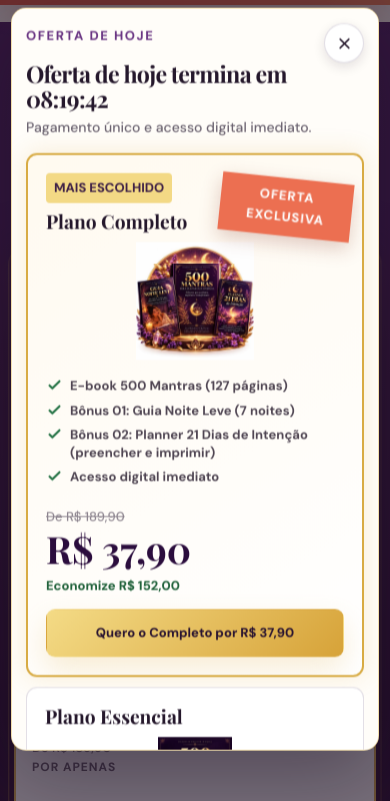
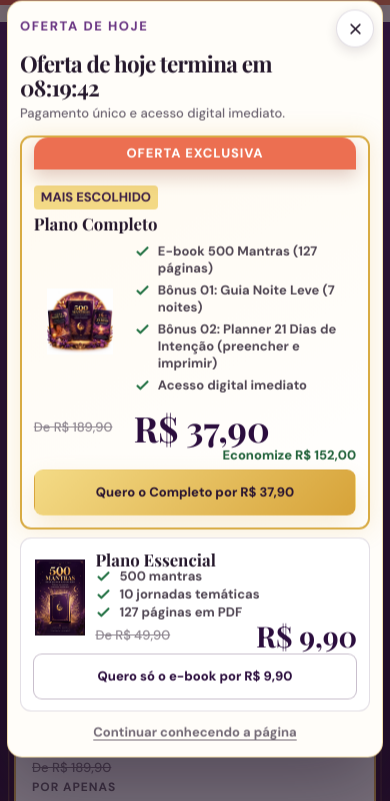
Before and after one commit to kaykyinnecco-oss/500mantras, a website: page index.html in a window 390 px wide. Both pictures are taken after a click on the link "Ver oferta". Shown: the part 4170-4971 px from the top of the page. Drawn offline with nearby package versions, Linux system fonts and the light colour scheme; a web font is replaced by a local one.

Commit message:
fix: compactar popup e horizontalizar oferta

```diff
--- a/index.html
+++ b/index.html
@@ -279,7 +279,7 @@
 
   <div class="lightbox" id="lightbox" role="dialog" aria-modal="true" aria-label="Depoimento ampliado" hidden>
     <button class="modal-close" type="button" aria-label="Fechar imagem"><svg><use href="#i-close"></use></svg></button>
-    <img id="lightbox-image" src="" alt="Depoimento ampliado">
+    <img id="lightbox-image" alt="Depoimento ampliado">
   </div>
 
   <div class="offer-popup" id="offer-popup" role="dialog" aria-modal="true" aria-labelledby="popup-title" hidden>
--- a/styles.css
+++ b/styles.css
@@ -156,13 +156,13 @@ main { padding-top: var(--header-height); }
 .plans-section .container { position: relative; z-index: 1; }
 .plans-grid { display: grid; grid-template-columns: minmax(0, 1.55fr) minmax(280px, .75fr); gap: 24px; align-items: center; }
 .plan-card { position: relative; border-radius: 16px; color: var(--ink); background: #fff; }
-.plan-complete { min-height: 735px; padding: 42px 34px 28px 44%; border: 2px solid #e1b957; box-shadow: 0 25px 80px rgba(0,0,0,.3), 0 0 50px rgba(219, 166, 55, .12); }
+.plan-complete { min-height: 735px; padding: 96px 34px 28px 44%; border: 2px solid #e1b957; box-shadow: 0 25px 80px rgba(0,0,0,.3), 0 0 50px rgba(219, 166, 55, .12); }
 .plan-complete::before { content: ""; position: absolute; z-index: -1; inset: -8px; border: 1px solid rgba(242, 202, 102, .65); border-radius: 21px; animation: border-breathe 2.8s ease-in-out infinite; }
-.popular-ribbon { position: absolute; z-index: 8; top: -16px; left: 50%; min-width: 230px; padding: 9px 18px; border-radius: 7px; color: #2c1732; background: linear-gradient(90deg, #e3b84e, #f6dfa0, #e3b84e); box-shadow: 0 8px 20px rgba(47, 18, 56, .25); transform: translateX(-50%); text-align: center; font-weight: 900; font-size: .78rem; text-transform: uppercase; letter-spacing: .08em; }
+.popular-ribbon { position: absolute; z-index: 8; top: 42px; left: 50%; min-width: 230px; padding: 9px 18px; border-radius: 7px; color: #2c1732; background: linear-gradient(90deg, #e3b84e, #f6dfa0, #e3b84e); box-shadow: 0 8px 20px rgba(47, 18, 56, .25); transform: translateX(-50%); text-align: center; font-weight: 900; font-size: .78rem; text-transform: uppercase; letter-spacing: .08em; }
 .popular-ribbon span { padding-right: 8px; margin-right: 7px; border-right: 1px solid rgba(45, 23, 49, .28); }
-.exclusive-ribbon { position: absolute; z-index: 7; top: 28px; right: 16px; width: 176px; padding: 8px 0; overflow: hidden; color: #fff; background: var(--coral); box-shadow: 0 7px 18px rgba(131, 49, 31, .24); transform: rotate(8deg); text-align: center; font-size: .75rem; font-weight: 900; letter-spacing: .07em; text-transform: uppercase; }
+.exclusive-ribbon { position: absolute; z-index: 7; top: 0; left: 0; width: 100%; padding: 8px 14px; overflow: hidden; border-radius: 14px 14px 0 0; color: #fff; background: var(--coral); box-shadow: 0 7px 18px rgba(131, 49, 31, .24); transform: none; text-align: center; font-size: .75rem; font-weight: 900; line-height: 1.2; letter-spacing: .07em; text-transform: uppercase; white-space: nowrap; }
 .exclusive-ribbon::after { content: ""; position: absolute; top: -50%; left: -35%; width: 25%; height: 200%; background: linear-gradient(90deg, transparent, rgba(255,255,255,.72), transparent); transform: skewX(-18deg) translateX(-350%); animation: ribbon-shimmer 2.8s ease-in-out infinite; }
-.plan-product-stack { position: absolute; left: 3%; top: 90px; width: 38%; height: 480px; }
+.plan-product-stack { position: absolute; left: 3%; top: 112px; width: 38%; height: 480px; }
 .plan-product-stack img { position: absolute; bottom: 0; border-radius: 5px; box-shadow: 0 16px 33px rgba(31, 11, 39, .28); }
 .stack-main { z-index: 3; left: 24%; width: 58%; transform: rotate(-1deg); }
 .stack-bonus { z-index: 2; width: 48%; }
@@ -244,29 +244,30 @@ main { padding-top: var(--header-height); }
 .modal-close { z-index: 5; width: 42px; height: 42px; border: 1px solid rgba(255,255,255,.35); border-radius: 50%; display: grid; place-items: center; color: #fff; background: rgba(35, 17, 42, .86); }
 .lightbox .modal-close { position: absolute; top: 18px; right: 18px; }
 .offer-popup__backdrop { position: absolute; inset: 0; background: rgba(25, 11, 30, .58); animation: fade-in .3s ease both; }
-.offer-popup__panel { position: absolute; left: 50%; top: 50%; width: min(900px, calc(100% - 28px)); max-height: 86svh; padding: 24px; border: 1px solid rgba(224, 181, 75, .45); border-radius: 15px; overflow-y: auto; color: var(--ink); background: #fffdf9; box-shadow: 0 26px 80px rgba(20, 7, 28, .38); transform: translate(-50%, -50%); animation: popup-in .38s ease both; }
-.popup-close { position: sticky; z-index: 12; top: 0; float: right; margin: 0 0 -42px 12px; color: var(--ink); border-color: var(--line); background: #fff; box-shadow: 0 4px 12px rgba(36, 17, 42, .12); }
+.offer-popup__panel { position: absolute; left: 50%; top: 50%; width: min(900px, calc(100% - 28px)); max-height: calc(100dvh - 24px); padding: clamp(14px, 2.2vh, 20px); border: 1px solid rgba(224, 181, 75, .45); border-radius: 15px; overflow: hidden; color: var(--ink); background: #fffdf9; box-shadow: 0 26px 80px rgba(20, 7, 28, .38); transform: translate(-50%, -50%); animation: popup-in .38s ease both; }
+.popup-close { position: absolute; z-index: 12; top: 12px; right: 12px; color: var(--ink); border-color: var(--line); background: #fff; box-shadow: 0 4px 12px rgba(36, 17, 42, .12); }
 .popup-heading { padding-right: 52px; }
-.popup-heading h2 { margin-bottom: 5px; font-size: 1.85rem; }
-.popup-heading p { margin-bottom: 14px; font-size: .9rem; }
+.popup-heading h2 { margin-bottom: 3px; font-size: clamp(1.35rem, 3.1vh, 1.75rem); font-family: "Playfair Display", serif; font-weight: 700; font-style: normal; line-height: 1.08; }
+.popup-heading .sync-countdown { font: inherit; font-variant-numeric: tabular-nums; letter-spacing: inherit; }
+.popup-heading p { margin-bottom: clamp(7px, 1.5vh, 12px); font-size: .875rem; }
 .popup-plans { clear: both; display: grid; grid-template-columns: 1.35fr .85fr; gap: 14px; align-items: stretch; }
-.popup-plan { position: relative; padding: 20px; border: 1px solid var(--line); border-radius: 11px; display: grid; align-content: start; overflow: hidden; background: #fff; }
-.popup-plan--complete { padding: 24px; border: 2px solid #d8ab43; background: linear-gradient(150deg, #fffaf0, #fff); box-shadow: 0 0 24px rgba(215, 163, 57, .18); }
-.popup-picked { width: fit-content; margin-bottom: 8px; padding: 5px 8px; border-radius: 4px; color: #402347; background: var(--gold-light); font-size: .75rem; font-weight: 900; text-transform: uppercase; }
-.popup-plan .exclusive-ribbon { top: 27px; right: 14px; width: 150px; font-size: .75rem; transform: rotate(7deg); }
-.popup-plan h3 { margin-bottom: 10px; font-size: 1.45rem; }
-.popup-plan-image { display: block; margin: 0 auto 10px; object-fit: contain; }
-.popup-plan-image--complete { width: 146px; height: 126px; }
-.popup-plan-image--essential { width: 86px; height: 126px; }
-.popup-benefits { list-style: none; padding: 0; margin: 0 0 14px; }
-.popup-benefits li { display: flex; align-items: flex-start; gap: 7px; margin: 7px 0; color: #504653; font-size: .82rem; font-weight: 700; line-height: 1.35; }
+.popup-plan { position: relative; padding: clamp(14px, 2.2vh, 18px); border: 1px solid var(--line); border-radius: 11px; display: grid; align-content: start; overflow: hidden; background: #fff; }
+.popup-plan--complete { padding-top: clamp(48px, 7.2vh, 56px); border: 2px solid #d8ab43; background: linear-gradient(150deg, #fffaf0, #fff); box-shadow: 0 0 24px rgba(215, 163, 57, .18); }
+.popup-picked { width: fit-content; margin-bottom: 5px; padding: 4px 7px; border-radius: 4px; color: #402347; background: var(--gold-light); font-size: .75rem; font-weight: 900; line-height: 1.2; text-transform: uppercase; }
+.popup-plan .exclusive-ribbon { top: 0; left: 0; width: 100%; font-size: .75rem; transform: none; }
+.popup-plan h3 { margin-bottom: 5px; font-size: clamp(1.15rem, 2.5vh, 1.35rem); }
+.popup-plan-image { display: block; margin: 0 auto 5px; object-fit: contain; }
+.popup-plan-image--complete { width: clamp(112px, 17vh, 140px); height: clamp(92px, 14vh, 118px); }
+.popup-plan-image--essential { width: clamp(62px, 10vh, 78px); height: clamp(88px, 14vh, 112px); }
+.popup-benefits { list-style: none; padding: 0; margin: 0 0 clamp(6px, 1.3vh, 10px); }
+.popup-benefits li { display: flex; align-items: flex-start; gap: 7px; margin: clamp(3px, .7vh, 6px) 0; color: #504653; font-size: .8125rem; font-weight: 700; line-height: 1.28; }
 .popup-benefits svg { flex: 0 0 auto; width: 17px; height: 17px; color: #237244; stroke-width: 3; }
 .popup-plan s { color: #8d858f; font-size: .75rem; }
-.popup-plan > strong { margin-bottom: 7px; color: var(--purple); font-family: "Playfair Display", serif; font-size: 2.2rem; line-height: 1.1; }
-.popup-plan--complete > strong { font-size: 2.75rem; }
-.popup-plan > em { margin-bottom: 12px; color: #22633c; font-size: .82rem; font-style: normal; font-weight: 900; }
-.popup-plan .button { min-height: 46px; padding-inline: 12px; font-size: .8rem; }
-.popup-continue { display: block; margin: 13px auto 0; padding: 6px 12px; border: 0; color: #736a76; background: transparent; font-size: .78rem; font-weight: 700; text-decoration: underline; text-underline-offset: 3px; }
+.popup-plan > strong { margin-bottom: 3px; color: var(--purple); font-family: "Playfair Display", serif; font-size: clamp(1.75rem, 4.5vh, 2.15rem); line-height: 1; }
+.popup-plan--complete > strong { font-size: clamp(2rem, 5.4vh, 2.6rem); }
+.popup-plan > em { margin-bottom: clamp(5px, 1vh, 9px); color: #22633c; font-size: .8125rem; font-style: normal; font-weight: 900; }
+.popup-plan .button { min-height: clamp(42px, 6vh, 46px); padding: 8px 10px; font-size: .8125rem; line-height: 1.2; }
+.popup-continue { display: block; margin: clamp(5px, 1vh, 9px) auto 0; padding: 4px 10px; border: 0; color: #736a76; background: transparent; font-size: .8125rem; font-weight: 700; line-height: 1.25; text-decoration: underline; text-underline-offset: 3px; }
 
 .reveal { opacity: 0; transform: translateY(26px); transition: opacity .75s ease, transform .75s ease; }
 .reveal.is-visible { opacity: 1; transform: translateY(0); }
@@ -355,8 +356,8 @@ main { padding-top: var(--header-height); }
   .bonus-total { align-items: flex-start; text-align: left; font-size: .85rem; }
   .plans-section { padding: 44px 0; }
   .plans-grid { gap: 18px; }
-  .plan-complete { min-height: 0; padding: 242px 20px 22px; }
-  .plan-product-stack { left: 50%; top: 44px; width: 255px; height: 190px; transform: translateX(-50%); }
+  .plan-complete { min-height: 0; padding: 262px 20px 22px; }
+  .plan-product-stack { left: 50%; top: 76px; width: 255px; height: 178px; transform: translateX(-50%); }
   .plan-product-stack .stack-main { width: 96px; left: 31%; }
   .plan-product-stack .stack-bonus { width: 79px; }
   .plan-product-stack .stack-bonus-a { left: 11%; }
@@ -376,23 +377,55 @@ main { padding-top: var(--header-height); }
   .footer-bottom { flex-direction: column; }
   .guarantee-seal { justify-content: flex-start; padding: 18px; }
   .guarantee-image { width: 86px; height: 86px; }
-  .popup-heading h2 { font-size: 1.45rem; }
-  .popup-heading p { font-size: .875rem; }
+  .popup-heading { padding-right: 42px; }
+  .popup-heading h2 { font-size: clamp(1.15rem, 3.1vh, 1.4rem); }
+  .popup-heading p { font-size: .8125rem; }
   .popup-heading .kicker, .popup-picked, .popup-plan .exclusive-ribbon { font-size: .8125rem; }
-  .offer-popup__panel { width: calc(100% - 22px); max-height: 88svh; padding: 14px; }
-  .popup-close { width: 40px; height: 40px; margin-bottom: -40px; }
-  .popup-plans { grid-template-columns: 1fr; gap: 10px; }
-  .popup-plan, .popup-plan--complete { padding: 18px; }
-  .popup-plan h3 { font-size: 1.2rem; }
+  .offer-popup__panel { width: calc(100% - 14px); max-height: calc(100dvh - 12px); padding: clamp(8px, 1.5vh, 12px); }
+  .popup-close { top: 8px; right: 8px; width: 38px; height: 38px; }
+  .popup-plans { grid-template-columns: 1fr; gap: clamp(5px, 1vh, 8px); }
+  .popup-plan { padding: clamp(8px, 1.4vh, 12px); }
+  .popup-plan--complete { padding-top: clamp(38px, 6.3vh, 48px); grid-template-columns: clamp(84px, 24vw, 92px) minmax(0, 1fr) auto; column-gap: 8px; align-items: center; }
+  .popup-plan--complete .exclusive-ribbon { grid-column: 1 / -1; }
+  .popup-plan--complete .popup-picked { grid-column: 1 / -1; }
+  .popup-plan--complete h3 { grid-column: 1 / -1; }
+  .popup-plan--complete .popup-plan-image { grid-column: 1; grid-row: 3; }
+  .popup-plan--complete .popup-benefits { grid-column: 2 / -1; grid-row: 3; }
+  .popup-plan--complete > s { grid-column: 1; grid-row: 4; }
+  .popup-plan--complete > strong { grid-column: 2 / -1; grid-row: 4; margin: 0; white-space: nowrap; }
+  .popup-plan--complete > em { grid-column: 1 / -1; grid-row: 5; margin: 0; text-align: right; }
+  .popup-plan--complete .button { grid-column: 1 / -1; grid-row: 6; margin-top: 3px; }
+  .popup-plan--essential { grid-template-columns: clamp(44px, 14vw, 58px) minmax(0, 1fr) auto; column-gap: 8px; align-items: center; }
+  .popup-plan--essential h3 { grid-column: 2 / -1; margin: 0; }
+  .popup-plan--essential .popup-plan-image { grid-column: 1; grid-row: 1 / span 3; }
+  .popup-plan--essential .popup-benefits { grid-column: 2 / -1; grid-row: 2; display: flex; flex-wrap: wrap; gap: 1px 10px; margin: 0; }
+  .popup-plan--essential .popup-benefits li { margin: 0; white-space: nowrap; }
+  .popup-plan--essential > s { grid-column: 2; grid-row: 3; }
+  .popup-plan--essential > strong { grid-column: 3; grid-row: 3; margin: 0; }
+  .popup-plan--essential .button { grid-column: 1 / -1; grid-row: 4; margin-top: 3px; }
+  .popup-plan h3 { font-size: 1.05rem; }
   .popup-benefits li { font-size: .8125rem; }
   .popup-plan s, .popup-plan > em, .popup-plan .button, .popup-continue { font-size: .8125rem; }
-  .popup-plan > strong { font-size: 1.8rem; }
-  .popup-plan--complete > strong { font-size: 2.35rem; }
-  .popup-plan .button { min-height: 48px; }
-  .popup-plan .exclusive-ribbon { top: 23px; right: 10px; width: 132px; transform: rotate(6deg); }
-  .popup-plan-image--complete { width: 138px; height: 118px; }
-  .popup-plan-image--essential { width: 78px; height: 112px; }
+  .popup-plan > strong { font-size: clamp(1.55rem, 4.4vh, 1.8rem); }
+  .popup-plan--complete > strong { font-size: clamp(1.75rem, 5vh, 2.2rem); }
+  .popup-plan .button { min-height: clamp(40px, 6vh, 46px); }
+  .popup-plan .exclusive-ribbon { top: 0; left: 0; width: 100%; transform: none; }
+  .popup-plan-image--complete { width: clamp(58px, 17vw, 74px); height: clamp(58px, 10vh, 78px); }
+  .popup-plan-image--essential { width: clamp(42px, 13vw, 54px); height: clamp(58px, 9vh, 76px); }
   .payment-methods img { width: 39px; height: 24px; }
+}
+
+@media (max-width: 700px) and (max-height: 700px) {
+  .popup-heading .kicker, .popup-heading p { display: none; }
+  .popup-heading h2 { margin-bottom: 5px; font-size: 1.05rem; line-height: 1.15; }
+  .popup-plan--complete { padding-top: 36px; }
+  .popup-plan .exclusive-ribbon, .popup-picked, .popup-plan h3, .popup-benefits li, .popup-plan s, .popup-plan > em, .popup-plan .button, .popup-continue { font-size: .8125rem; }
+  .popup-benefits li { margin-block: 2px; line-height: 1.18; }
+  .popup-plan--complete .popup-plan-image { width: 56px; height: 56px; }
+  .popup-plan--complete > strong { font-size: 1.75rem; }
+  .popup-plan--essential .popup-plan-image { width: 40px; height: 52px; }
+  .popup-plan--essential > strong { font-size: 1.5rem; }
+  .popup-plan .button { min-height: 38px; padding-block: 6px; }
 }
 
 @media (max-width: 390px) {
```
